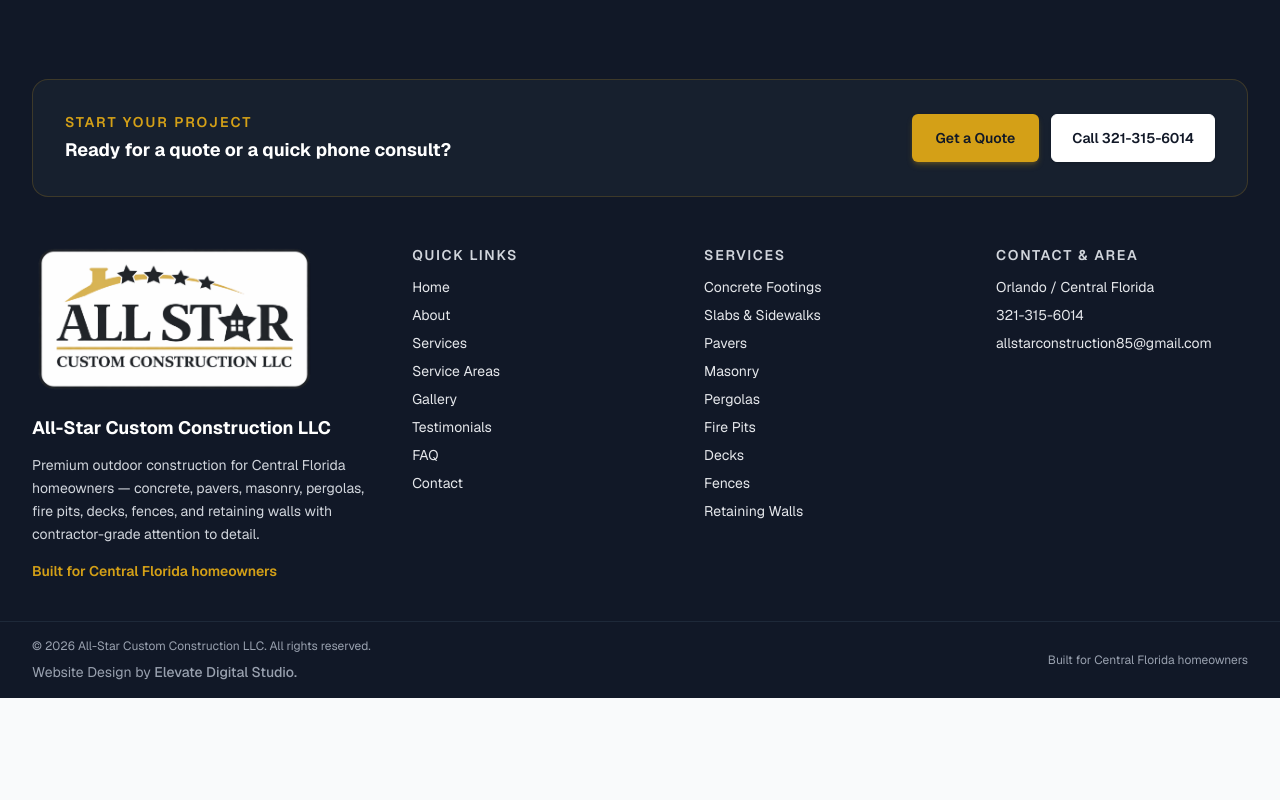
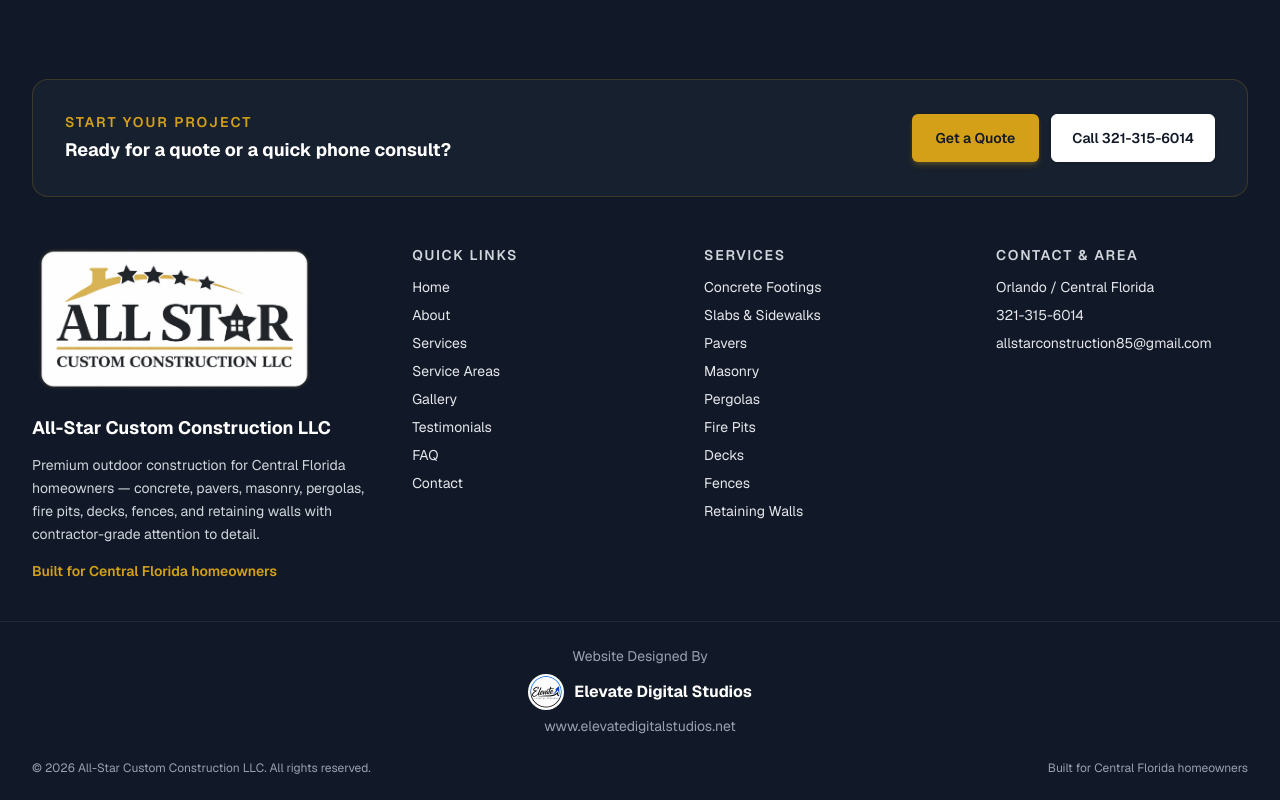
Before and after one commit to Skipp3r407/allstar-construction-site, a Next.js app: page / in a window 1280 px wide. Shown: the part 7268-8068 px from the top of the page. Before the commit the page ends 7966 px from the top, so only its background shows below. Built offline with nearby package versions, Linux system fonts and the light colour scheme; no server answers.

Commit message:
Update footer credits for Elevate Digital Studios with logo and site link
Co-authored-by: Cursor <cursoragent@cursor.com>

```diff
--- a/components/footer.tsx
+++ b/components/footer.tsx
@@ -94,24 +94,40 @@ export function Footer() {
         </div>
       </div>
       <div className="border-t border-gray-800">
-        <div className="container-main flex flex-col gap-2 py-4 text-xs text-gray-400 sm:flex-row sm:items-center sm:justify-between">
-          <div className="text-center sm:text-left">
-            <p>
+        <div className="container-main py-6">
+          <div className="flex flex-col items-center text-center">
+            <p className="text-sm text-gray-400">Website Designed By</p>
+            <a
+              href="https://www.elevatedigitalstudios.net"
+              target="_blank"
+              rel="noopener noreferrer"
+              className="mt-2 inline-flex items-center gap-2.5 rounded-md transition-opacity hover:opacity-90 focus-visible:outline focus-visible:outline-2 focus-visible:outline-offset-2 focus-visible:outline-[#d4a017]"
+            >
+              <Image
+                src="/images/elevate-digital-studios.png"
+                alt=""
+                width={36}
+                height={36}
+                className="h-9 w-9 shrink-0 rounded-full bg-white object-contain p-0.5"
+              />
+              <span className="text-base font-bold text-white">Elevate Digital Studios</span>
+            </a>
+            <a
+              href="https://www.elevatedigitalstudios.net"
+              target="_blank"
+              rel="noopener noreferrer"
+              className="mt-1.5 text-sm text-gray-400 transition-colors hover:text-gray-200"
+            >
+              www.elevatedigitalstudios.net
+            </a>
+          </div>
+
+          <div className="mt-6 flex flex-col gap-2 text-xs text-gray-400 sm:flex-row sm:items-center sm:justify-between">
+            <p className="text-center sm:text-left">
               © {year} {company.name}. All rights reserved.
             </p>
-            <p className="mt-2 text-sm text-gray-400">
-              Website Design by{" "}
-              <a
-                href="https://elevatedigitalstudios.net"
-                target="_blank"
-                rel="noopener noreferrer"
-                className="link-footer font-medium"
-              >
-                Elevate Digital Studio.
-              </a>
-            </p>
+            <p className="text-center sm:text-right">{company.trustLine}</p>
           </div>
-          <p>{company.trustLine}</p>
         </div>
       </div>
     </footer>
```
Also changed, not shown: public/images/elevate-digital-studios.png (added).
